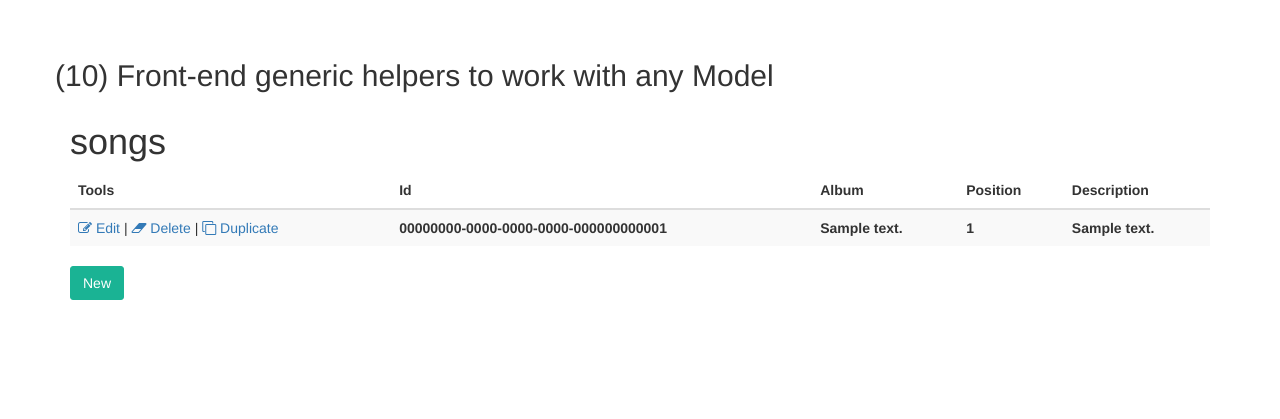
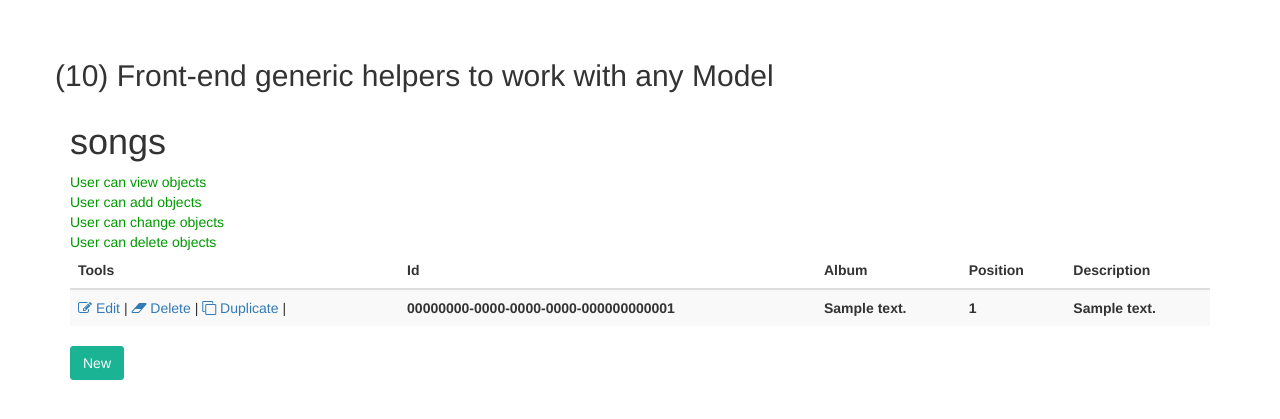
Before and after one commit to morlandi/editing-django-models-in-the-frontend, a Django app: page /songs/ in a window 1280 px wide. Shown: the part 51-470 px from the top of the page. Run offline with Django 3.2, Linux system fonts and the light colour scheme; a user stored in the database is signed in; tables that the repository leaves empty hold one stand-in row (values such as "Sample post"); some libraries are stand-ins or nearby versions.

Commit message:
Checking user permissions

```diff
--- a/sample_project/frontend/static/frontend/js/frontend.js
+++ b/sample_project/frontend/static/frontend/js/frontend.js
@@ -2,23 +2,3 @@
 
 $(document).ready(function() {
 });
-
-
-function deleteRemoteObject(url, title, afterObjectDeleteCallback) {
-    var modal = $('#modal_confirm');
-    modal.find('.modal-title').text(title);
-    modal.find('.btn-yes').off().on('click', function() {
-        // User selected "Yes", so proceed with remote call
-        $.ajax({
-            type: 'GET',
-            url: url
-        }).done(function(data) {
-            if (afterObjectDeleteCallback) {
-                afterObjectDeleteCallback(data);
-            }
-        }).fail(function(jqXHR, textStatus, errorThrown) {
-            alert('SERVER ERROR: ' + errorThrown);
-        });
-    });
-    modal.modal('show');
-}
--- a/sample_project/frontend/static/frontend/js/modals.js
+++ b/sample_project/frontend/static/frontend/js/modals.js
@@ -145,3 +145,36 @@ function openModalDialogWithForm(event, modal, cbAfterLoad, cbAfterSuccess) {
         alert('SERVER ERROR: ' + errorThrown);
     });
 }
+
+
+/**
+ * Invoke remote action upon user confirmation.
+ *
+ * Display a dialog to ask for user confirmation, then invoke remote action;
+ * after successfull execution, call supplied callback with server result.
+ *
+ * @param {string}              url         Server action to be invoked.
+ * @param {string}              title       Title for confirmation modal dialog.
+ * @param {afterDoneCallback}   [function]  Callback to be invoked after successfull execution.
+ *
+ * @return {none}
+ */
+
+function confirmRemoteAction(url, title, afterDoneCallback) {
+    var modal = $('#modal_confirm');
+    modal.find('.modal-body p').text(title);
+    modal.find('.btn-yes').off().on('click', function() {
+        // User selected "Yes", so proceed with remote call
+        $.ajax({
+            type: 'GET',
+            url: url
+        }).done(function(data) {
+            if (afterDoneCallback) {
+                afterDoneCallback(data);
+            }
+        }).fail(function(jqXHR, textStatus, errorThrown) {
+            alert('SERVER ERROR: ' + errorThrown);
+        });
+    });
+    modal.modal('show');
+}
--- a/sample_project/frontend/templates/frontend/modals/confirm.html
+++ b/sample_project/frontend/templates/frontend/modals/confirm.html
@@ -8,12 +8,14 @@
                     <span class="sr-only">{% trans 'Close' %}</span>
                 </button>
                 <div class="title-wrapper">
-                    <span class="modal-title"></span>
+                    <i class="fa fa-question-circle modal-icon"></i>
+                    <span class="modal-title">{% trans 'Confirmation required' %}</span>
                 </div>
                 <small class="modal-subtitle font-bold"></small>
             </div>
             <div class="modal-body">
-                <h1>Are you sure ?</h1>
+                <p></p>
+                <h1>{% trans 'Are you sure ?' %}</h1>
             </div>
             <div class="modal-footer">
                 <button type="button" class="btn btn-white" data-dismiss="modal">{% trans 'No' %}</button>
--- a/sample_project/frontend/templates/frontend/objects_table.html
+++ b/sample_project/frontend/templates/frontend/objects_table.html
@@ -3,6 +3,7 @@
 
 
 {% block content %}
+
 
     <div class="row">
 
@@ -11,8 +12,40 @@
 
         <div class="col-sm-12">
             <h1>{{ model|model_verbose_name_plural }}</h1>
+
+            <div>
+                {% ifhasperm model 'view' %}
+                    <div style="color: #090">User can view objects</div>
+                {% else %}
+                    <div style="color: #900">User cannot view objects</div>
+                {% endifhasperm %}
+
+                {% ifhasperm model 'add' %}
+                    <div style="color: #090">User can add objects</div>
+                {% else %}
+                    <div style="color: #900">User cannot add objects</div>
+                {% endifhasperm %}
+
+                {% ifhasperm model 'change' %}
+                    <div style="color: #090">User can change objects</div>
+                {% else %}
+                    <div style="color: #900">User cannot change objects</div>
+                {% endifhasperm %}
+
+                {% ifhasperm model 'delete' %}
+                    <div style="color: #090">User can delete objects</div>
+                {% else %}
+                    <div style="color: #900">User cannot delete objects</div>
+                {% endifhasperm %}
+            </div>
+
+
+            {% testhasperm model 'view' as can_view_objects %}
+            {% if not can_view_objects %}
+                <h2>Sorry, you have no permission to view these objects</h2>
+            {% else %}
                 {% if not objects %}
-                <div>No objects available yet</div>
+                    <h2>No objects available yet</h2>
                 {% else %}
                     <table class="table table-striped">
                         <thead>
@@ -26,6 +59,7 @@
                             {% for object in objects %}
                             <tr>
                                 <td style="white-space: nowrap;">
+                                    {% ifhasperm model 'change' %}
                                         <a href=""
                                            data-action="{{model|change_model_url:object.id}}"
                                            onclick="openModalDialogWithForm(event, '#modal_generic', null, afterObjectChangeSuccess); return false;"
@@ -33,15 +67,21 @@
                                             <i class="fa fa-edit"></i> Edit
                                         </a>
                                         |
+                                    {% endifhasperm %}
+                                    {% ifhasperm model 'delete' %}
                                         <a href=""
-                                   onclick="deleteRemoteObject('{{object|delete_object_url}}', 'Deleting {{object}}', afterObjectDelete); return false;">
+                                           onclick="confirmRemoteAction('{{object|delete_object_url}}', 'Deleting {{object|escapejs}}', afterObjectDelete); return false;">
                                             <i class="fa fa-eraser"></i> Delete
                                         </a>
                                         |
+                                    {% endifhasperm %}
+                                    {% ifhasperm model 'add' %}
                                         <a href=""
-                                   onclick="deleteRemoteObject('{{object|clone_object_url}}', 'Duplicating {{object}}', afterObjectClone); return false;">
+                                           onclick="confirmRemoteAction('{{object|clone_object_url}}', 'Duplicating {{object|escapejs}}', afterObjectClone); return false;">
                                             <i class="fa fa-clone"></i> Duplicate
                                         </a>
+                                        |
+                                    {% endifhasperm %}
                                 </td>
                                 {% block table_row %}
                                 {% endblock table_row %}
@@ -51,6 +91,7 @@
                     </table>
                 {% endif %}
                 <div>
+                    {% ifhasperm model 'add' %}
                         <button
                             href=""
                             data-action="{{model|add_model_url}}"
@@ -59,7 +100,9 @@
                             type="button"class="btn btn-primary">
                             New
                         </button>
+                    {% endifhasperm %}
                 </div>
+            {% endif %}
         </div>
     </div>
 {% endblock content %}
--- a/sample_project/frontend/templatetags/frontend_tags.py
+++ b/sample_project/frontend/templatetags/frontend_tags.py
@@ -111,3 +111,82 @@ def clone_model_url(model, object_id):
         <a href="{{model|clone_model_url:object.id}}">clone this object</a>
     """
     return reverse('frontend:object-clone', args=(model._meta.app_label, model._meta.model_name, object_id))
+
+
+@register.simple_tag(takes_context=True)
+def testhasperm(context, model, action):
+    """
+    Returns True iif the user have the specified permission over the model.
+
+    Sample usage:
+
+        {% testhasperm model 'view' as can_view_objects %}
+        {% if not can_view_objects %}
+            <h2>Sorry, you have no permission to view these objects</h2>
+        {% endif %}
+    """
+    user = context['request'].user
+    app_label = model._meta.app_label
+    model_name = model._meta.model_name
+    required_permission = '%s.%s_%s' % (app_label, action, model_name)
+    return user.is_authenticated and user.has_perm(required_permission)
+
+
+@register.tag
+def ifhasperm(parser, token):
+    """
+    Check user permission over specified model.
+    (You can specify either a model or an object).
+
+    Sample usage:
+
+        {% ifhasperm model 'add' %}
+            <div style="color: #090">User can add objects</div>
+        {% else %}
+            <div style="color: #900">User cannot add objects</div>
+        {% endifhasperm %}
+    """
+
+    # Separating the tag name from the parameters
+    try:
+        tag, model, action = token.contents.split()
+    except (ValueError, TypeError):
+        raise template.TemplateSyntaxError(
+            "'%s' tag takes three parameters" % tag)
+
+    default_states = ['ifhasperm', 'else']
+    end_tag = 'endifhasperm'
+
+    # Place to store the states and their values
+    states = {}
+
+    # Let's iterate over our context and find our tokens
+    while token.contents != end_tag:
+        current = token.contents
+        states[current.split()[0]] = parser.parse(default_states + [end_tag])
+        token = parser.next_token()
+
+    model_var = parser.compile_filter(model)
+    action_var = parser.compile_filter(action)
+    return CheckPermNode(states, model_var, action_var)
+
+
+class CheckPermNode(template.Node):
+    def __init__(self, states, model_var, action_var):
+        self.states = states
+        self.model_var = model_var
+        self.action_var = action_var
+
+    def render(self, context):
+
+        # Resolving variables passed by the user
+        model = self.model_var.resolve(context)
+        action = self.action_var.resolve(context)
+
+        # Check user permission
+        if testhasperm(context, model, action):
+            html = self.states['ifhasperm'].render(context)
+        else:
+            html = self.states['else'].render(context) if 'else' in self.states else ''
+
+        return html
```
Also changed, not shown: 2 other files. Lines whose indentation alone changed are shown as unchanged.
